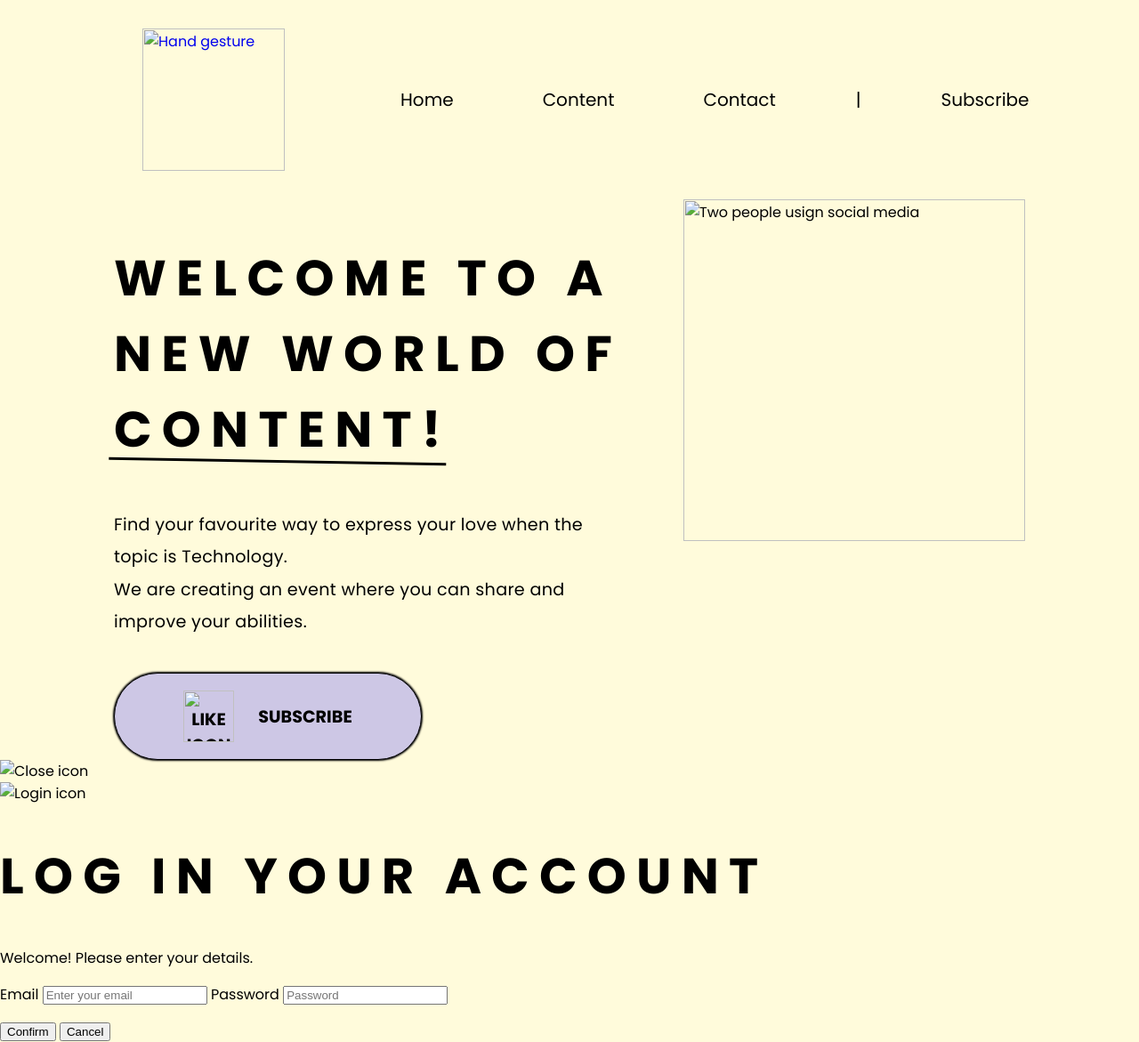
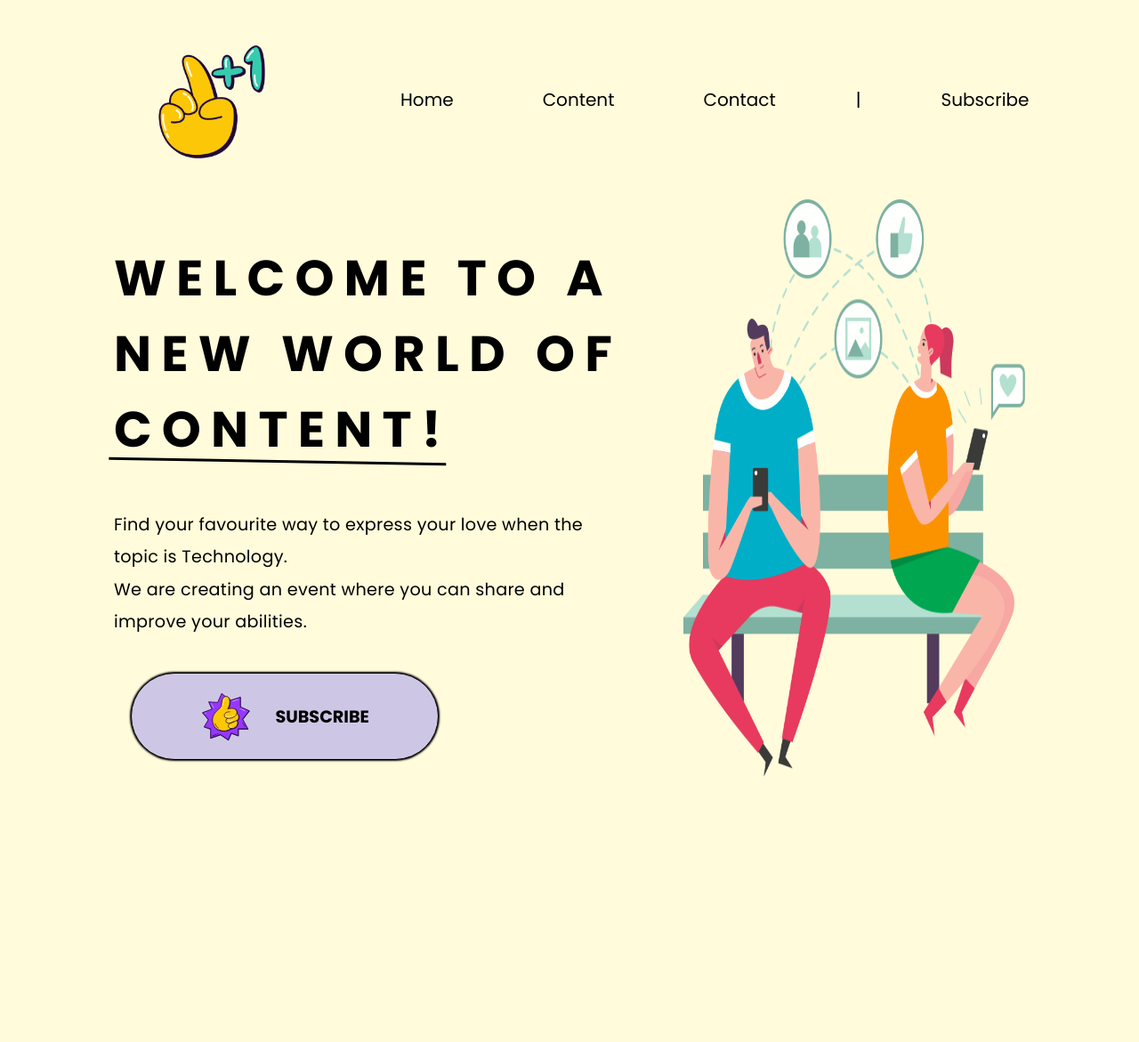
Before and after one commit to DictionaryFrancis/PlusOne, a plain HTML site: page index.html in a window 1280 px wide. Shown: the whole page at 89% size. After the commit the page ends 873 px from the top, so only its background shows below. Drawn offline with Linux system fonts and the light colour scheme.

Commit message:
Updates CSS and HTML

```diff
--- a/index.html
+++ b/index.html
@@ -9,14 +9,14 @@
         href="https://fonts.googleapis.com/css2?family=Poppins:ital,wght@0,100;0,200;0,300;0,400;0,500;0,600;0,700;0,800;0,900;1,100;1,200;1,300;1,400;1,500;1,600;1,700;1,800;1,900&display=swap"
         rel="stylesheet">
     <link rel="stylesheet" href="style.css">
-    <link rel="stylesheet" href="/Testing Modals/modal/LoginPopup/modal.css">
+    <link rel="stylesheet" href="/modal/LoginPopup/modal.css">
     <meta name="viewport" content="width=device-width, initial-scale=1.0">
     <title>Testing Modals</title>
 </head>
 
 <body>
     <header class="header-main">
-        <a href="#"> <img class="logo" src="plus-one.png" alt="Hand gesture"></a>
+        <a href="#"> <img class="logo" src="/Images/plus-one.png" alt="Hand gesture"></a>
         <nav>
             <ul>
                 <li><a href="#"> Home</a></li>
@@ -32,9 +32,9 @@
             <h1>Welcome to a new world of <strong> CONTENT!</strong></h1>
             <p>Find your favourite way to express your love when the topic is Technology.<br>We are creating an event
                 where you can share and improve your abilities.</p>
-            <button id="subscribe-btn" class="main-btn"> <img class="img-btn" src="like-btn.svg" alt="Like icon"> Subscribe</button>
+            <button id="subscribe-btn" class="main-btn"> <img class="img-btn" src="/Images/like-btn.svg" alt="Like icon"> Subscribe</button>
         </section>
-        <img class="main-img" src="Social.png" alt="Two people usign social media">
+        <img class="main-img" src="/Images/Social.png" alt="Two people usign social media">
 
     </main>
 
@@ -42,9 +42,9 @@
 
     <div class="container">
         <div class="modal-inner">
-        <img class="close-icon" src="/Testing Modals/modal/LoginPopup/close-icon.png" alt="Close icon">
+        <img class="close-icon" src="/modal/LoginPopup/close-icon.png" alt="Close icon">
         <header class="modal-header">
-            <img class="login-icon" src="/Testing Modals/plus-one.png" alt="Login icon">
+            <img class="login-icon" src="/Images/plus-one.png" alt="Login icon">
             <h1 class="modal-title">Log in your account</h1>
             <p class="content">Welcome! Please enter your details.</p>
         </header>
--- a/index.js
+++ b/index.js
@@ -25,7 +25,7 @@ confirmBtn.addEventListener('click', function (event) {
     setTimeout(function() {
     document.querySelector('.modal-inner').innerHTML =
     `<h2> Thank for submited via email!Will be a pleasure be with you in that journey!<br>
-    <img class="yeah-img" src="yeah-img.png" alt="Hand gesturing Rock'n'Roll">`
+    <img class="yeah-img" src="/Images/yeah-img.png" alt="Hand gesturing Rock'n'Roll">`
     }, 800)
 
     setTimeout(function(){
```
